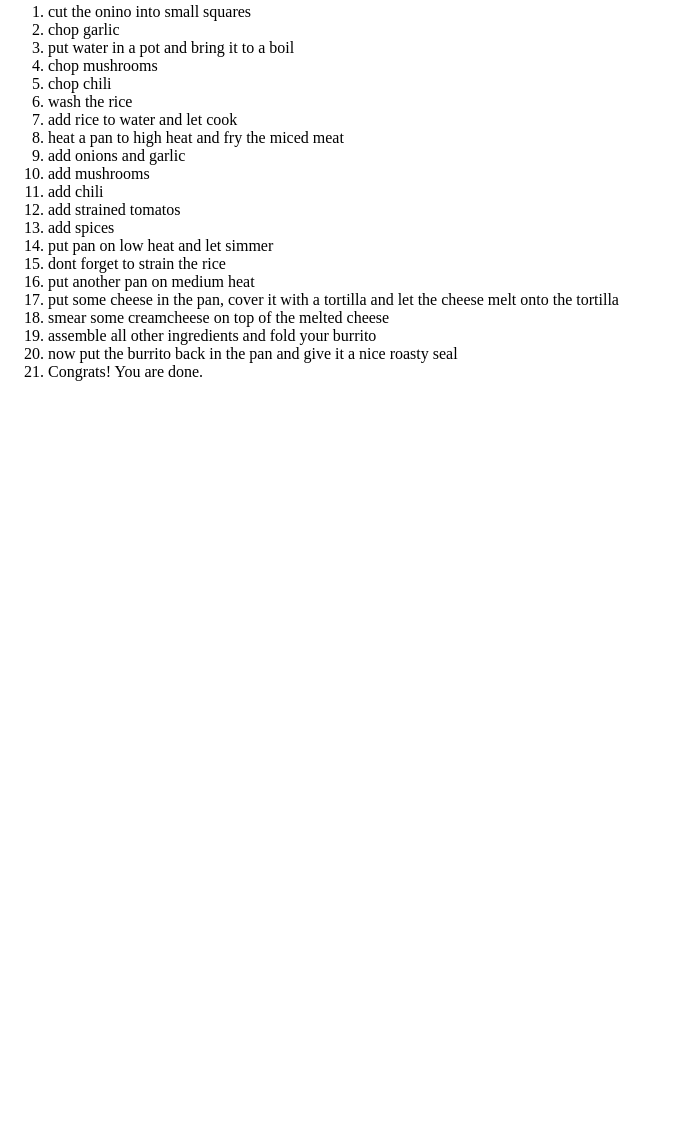
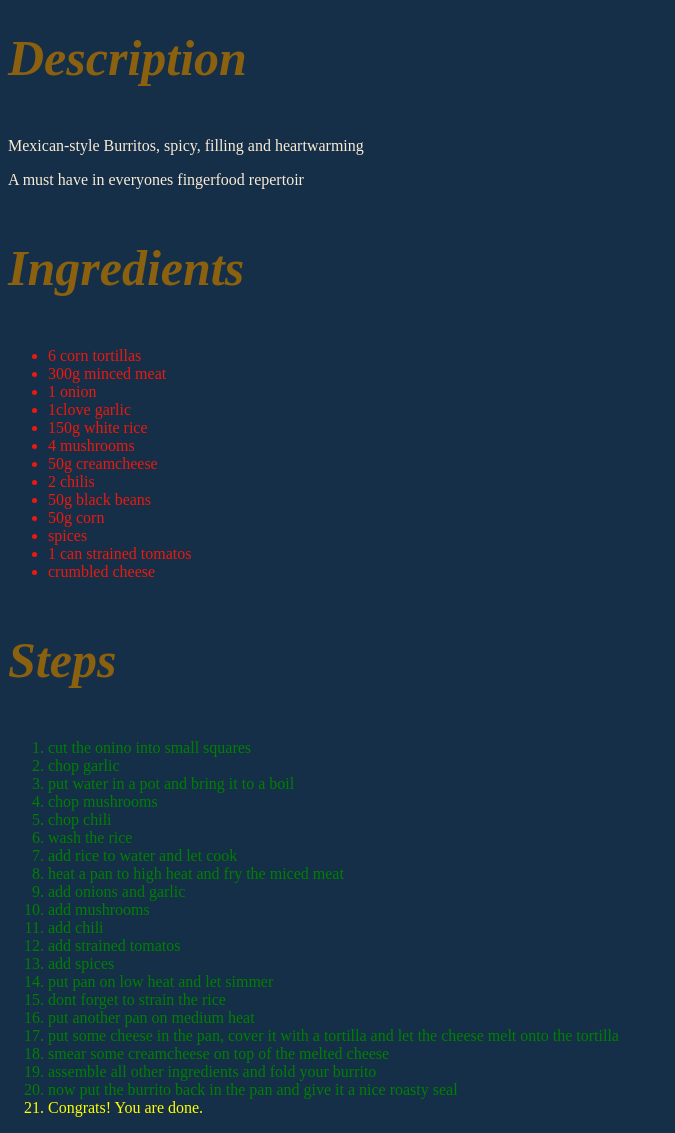
Before and after one commit to Broedt/odin-recipes, a plain HTML site: page recipes/buritos/buritos.html in a window 1280 px wide. Shown: the part 559-1692 px from the top of the page, without its empty margins (0-675 px from the left). Before the commit the page ends 956 px from the top, so only its background shows below. Drawn offline with Linux system fonts and the light colour scheme.

Commit message:
updated image location

```diff
--- a/recipes/buritos/buritos.html
+++ b/recipes/buritos/buritos.html
@@ -4,10 +4,13 @@
     <meta charset="UTF-8">
 
     <title>BURRITOS</title>
+    <link rel="stylesheet" href="./style.css">
 </head>
 <body>
-    <h1>Burritos</h1>
-    <img src="../images/burritos.jpeg" alt="burrito cut in halfs, garnished with limes" width="310" height="310">
+    <div class="centered">
+        <h1>Burritos</h1>
+        <img src="../buritos/images/burritos.jpeg" alt="burrito cut in halfs, garnished with limes" width="310" height="310">
+    </div>
 
             <h3>Description</h3>
                 <p>Mexican-style Burritos, spicy, filling and heartwarming</p>
@@ -15,11 +18,43 @@
 
             <h3>Ingredients</h3>
                 <ul>
-                    <li>6 corn tortillas</li> <li>300g minced meat</li> <li>1 onion</li> <li>1clove garlic</li> <li>150g white rice</li> <li>4 mushrooms</li> <li>50g creamcheese</li> <li>2 chilis</li> <li>50g black beans</li> <li>50g corn</li> <li>spices</li> <li>1 can strained tomatos</li> <li>crumbled cheese</li>
+                    <li>6 corn tortillas</li>
+                    <li>300g minced meat</li>
+                    <li>1 onion</li>
+                    <li>1clove garlic</li>
+                    <li>150g white rice</li>
+                    <li>4 mushrooms</li>
+                    <li>50g creamcheese</li>
+                    <li>2 chilis</li>
+                    <li>50g black beans</li>
+                    <li>50g corn</li>
+                    <li>spices</li>
+                    <li>1 can strained tomatos</li>
+                    <li>crumbled cheese</li>
                 </ul>
             <h3>Steps</h3>
                 <ol>
-                    <li>cut the onino into small squares</li> <li>chop garlic</li> <li>put water in a pot and bring it to a boil</li> <li>chop mushrooms</li> <li>chop chili</li> <li>wash the rice</li> <li>add rice to water and let cook</li> <li>heat a pan to high heat and fry the miced meat</li> <li>add onions and garlic</li> <li>add mushrooms</li> <li>add chili</li> <li>add strained tomatos</li> <li>add spices</li> <li>put pan on low heat and let simmer</li> <li>dont forget to strain the rice</li> <li>put another pan on medium heat</li> <li>put some cheese in the pan, cover it with a tortilla and let the cheese melt onto the tortilla</li> <li>smear some creamcheese on top of the melted cheese</li> <li>assemble all other ingredients and fold your burrito</li> <li>now put the burrito back in the pan and give it a nice roasty seal</li> <li>Congrats! You are done.</li>
+                    <li>cut the onino into small squares</li>
+                    <li>chop garlic</li>
+                    <li>put water in a pot and bring it to a boil</li>
+                    <li>chop mushrooms</li>
+                    <li>chop chili</li>
+                    <li>wash the rice</li>
+                    <li>add rice to water and let cook</li>
+                    <li>heat a pan to high heat and fry the miced meat</li>
+                    <li>add onions and garlic</li>
+                    <li>add mushrooms</li>
+                    <li>add chili</li>
+                    <li>add strained tomatos</li>
+                    <li>add spices</li>
+                    <li>put pan on low heat and let simmer</li>
+                    <li>dont forget to strain the rice</li>
+                    <li>put another pan on medium heat</li>
+                    <li>put some cheese in the pan, cover it with a tortilla and let the cheese melt onto the tortilla</li>
+                    <li>smear some creamcheese on top of the melted cheese</li>
+                    <li>assemble all other ingredients and fold your burrito</li>
+                    <li>now put the burrito back in the pan and give it a nice roasty seal</li>
+                    <li id="i-am-yellow">Congrats! You are done.</li>
                 </ol>
 </body>
 </html>
--- a/recipes/buritos/style.css
+++ b/recipes/buritos/style.css
@@ -2,6 +2,10 @@ body {
         background-color:  rgb(20, 47, 71);
         color: antiquewhite;
     }
+
+    .centered {
+        text-align: center;
+        }
 
 h1,h3 {color: rgb(139, 96, 15);}
 
@@ -16,9 +20,7 @@ h3 {
     font-style: oblique;
 }
 
-.centered {
-    text-align: center;
-    }
+
 
 ul li {color: rgb(237, 25, 14);}
 ol {color: green;}
```
